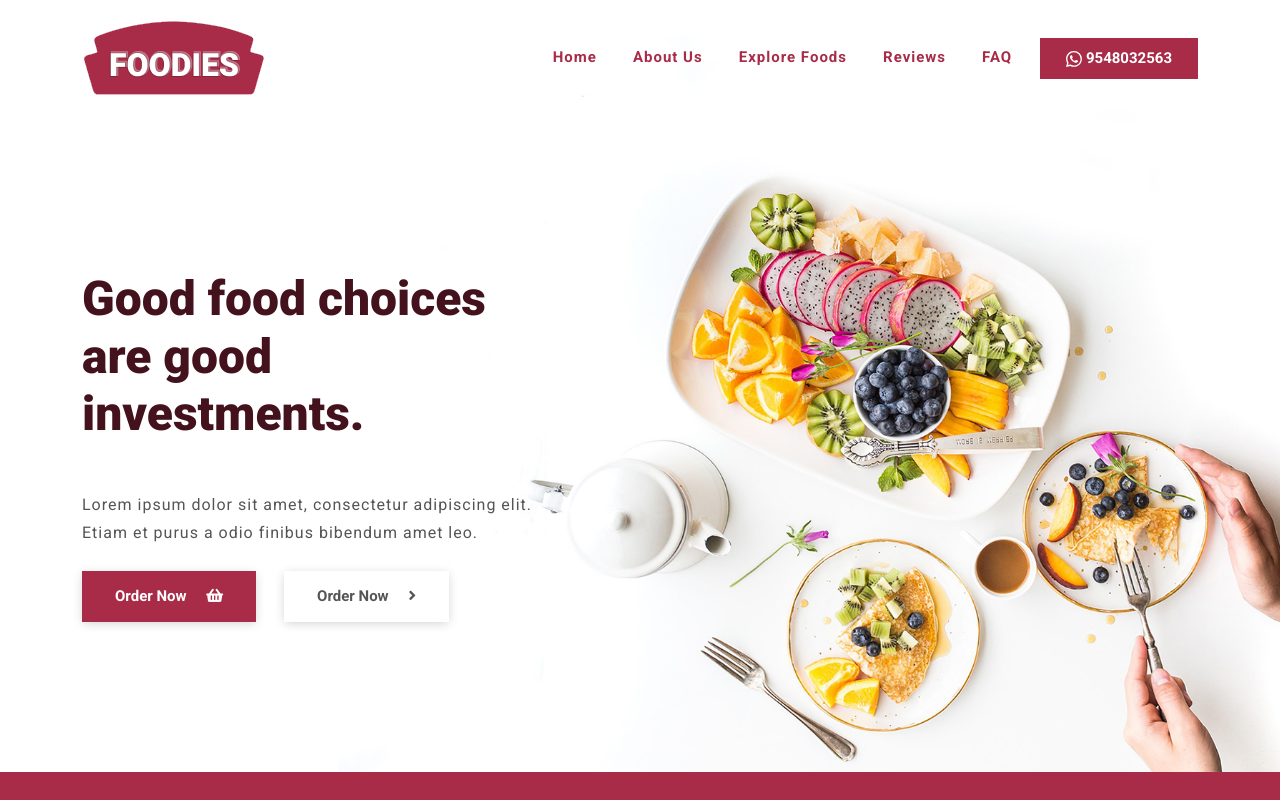
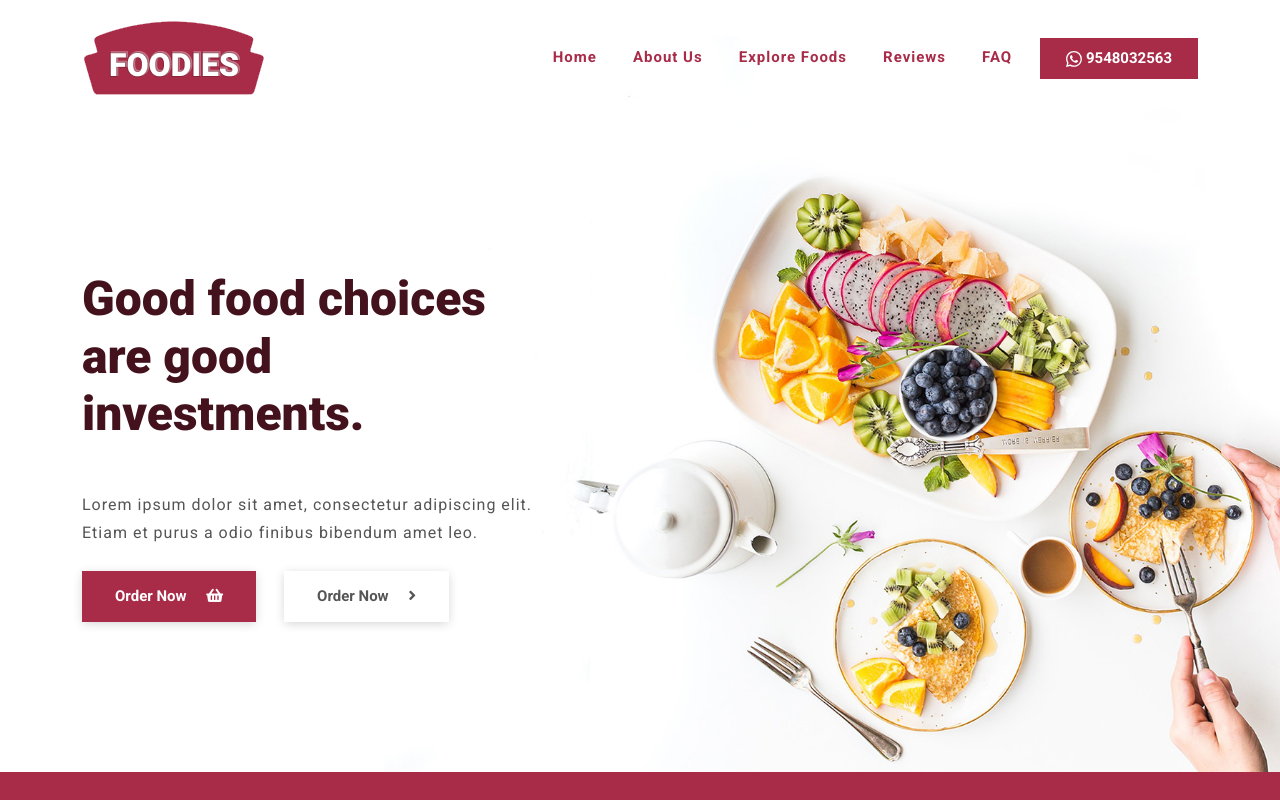
Before and after one commit to Suraj-webdeveloper/foodies-Suraj-Sharma, a plain HTML site: page index.html in a window 1280 px wide. Shown: the top 800 px of the page. Drawn offline with nearby package versions, Linux system fonts and the light colour scheme.

Commit message:
first commit

```diff
--- a/style.css
+++ b/style.css
@@ -236,7 +236,7 @@ p {
 */
 .top-banner{
   width:100%;
-  background: url('../images/bg/bg-1.jpg') no-repeat center;
+  background: url('images/bg/bg-1.jpg');
   background-size:cover;
   padding:16.875rem 0 9.375rem;
 }
```
